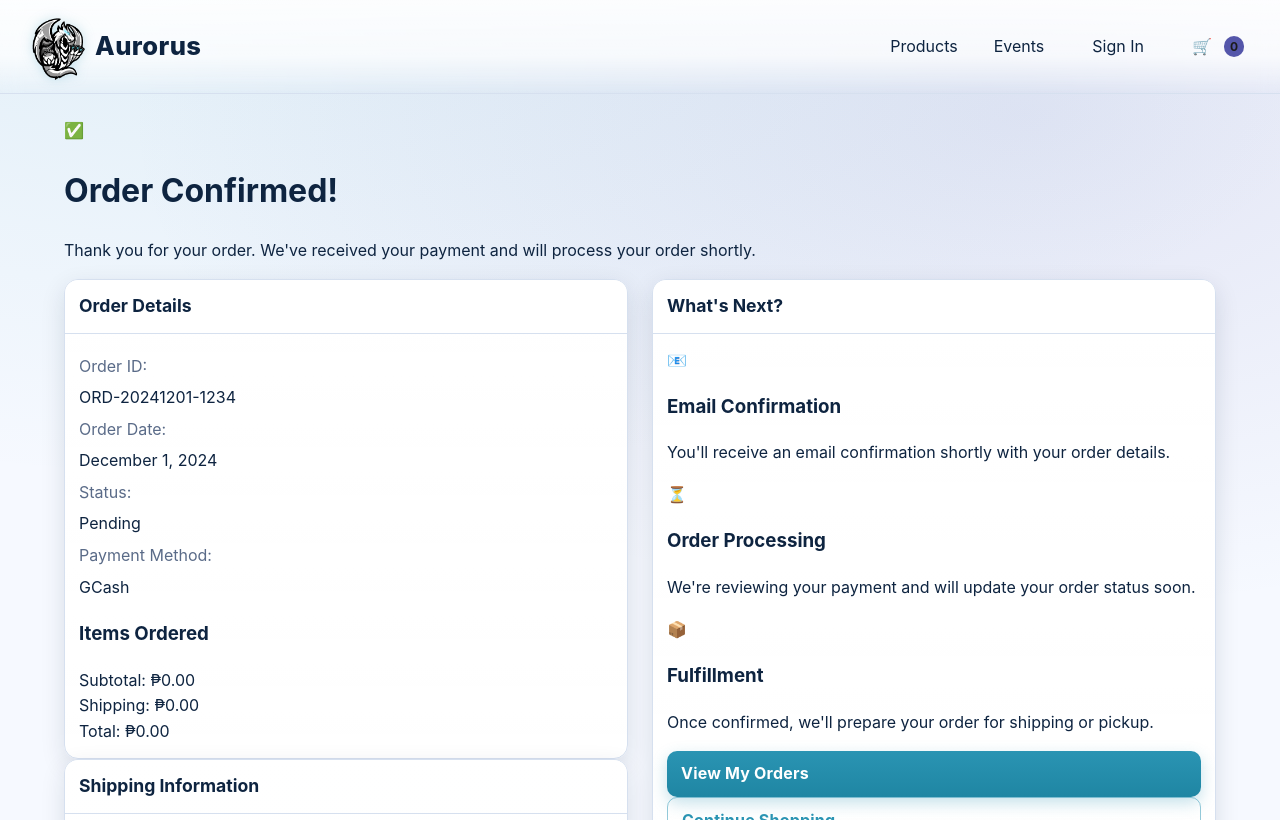
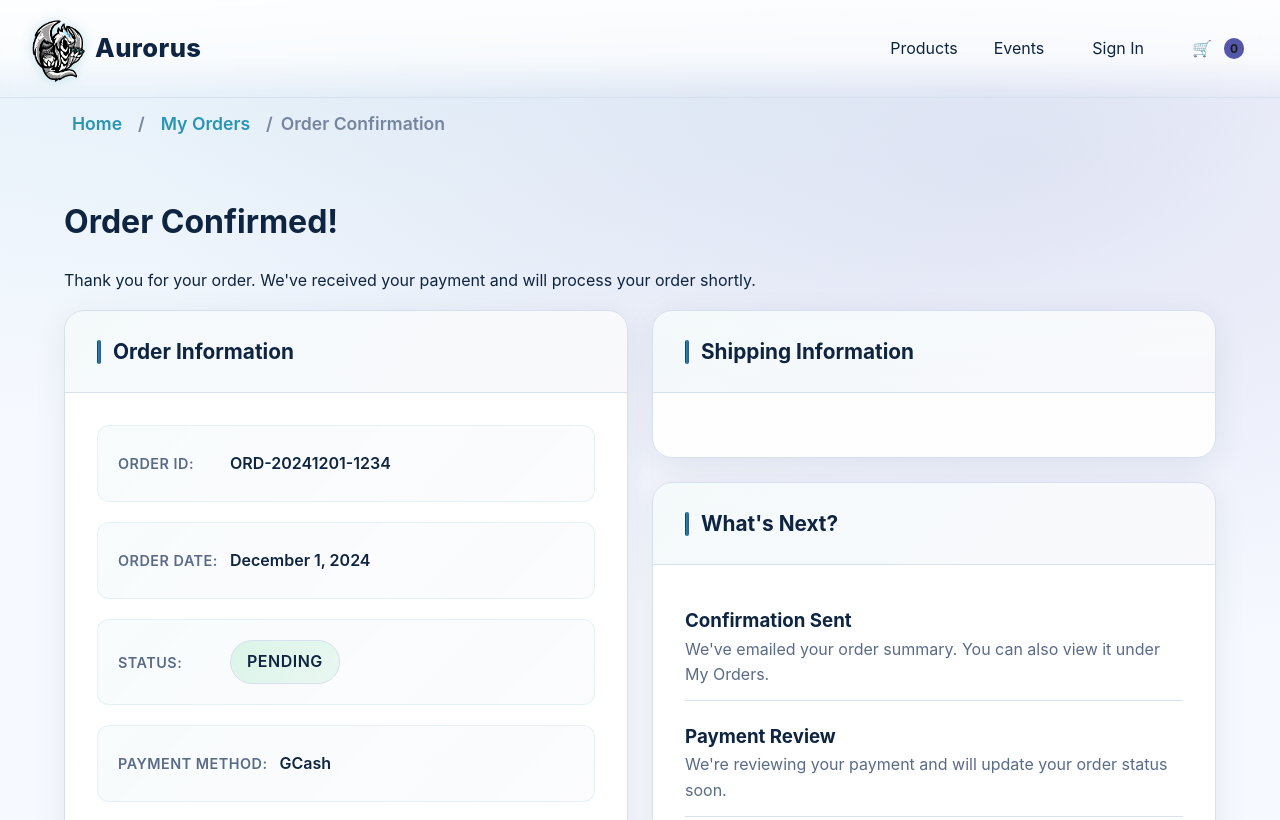
Before and after one commit to Zungaree/Aurorus_Collections_REBIRTH, a plain HTML site: page order-confirmation.html in a window 1280 px wide. Shown: the top 820 px of the page. Drawn offline with Linux system fonts and the light colour scheme; no server answers.

Commit message:
Improved UI on Confirm payment

```diff
--- a/js/order-confirmation.js
+++ b/js/order-confirmation.js
@@ -92,9 +92,9 @@ const renderOrderDetails = () => {
     day: 'numeric'
   });
 
-  // Status with appropriate styling
+  // Status with appropriate styling (match order-details page)
   orderStatusEl.textContent = getStatusDisplayName(orderData.status);
-  orderStatusEl.className = `value status status-${orderData.status}`;
+  orderStatusEl.className = `value status-chip status-${orderData.status}`;
 
   // Payment method
   const paymentMethod = orderData.payment?.method || 'Unknown';
--- a/order-confirmation.html
+++ b/order-confirmation.html
@@ -5,6 +5,24 @@
     <meta name="viewport" content="width=device-width, initial-scale=1.0" />
     <title>Order Confirmation - Aurorus</title>
     <link rel="stylesheet" href="css/global.css" />
+    <link rel="stylesheet" href="css/main.css" />
+    <link rel="stylesheet" href="css/order-details.css" />
+     <style>
+       /* Organize and tighten spacing for What's Next section */
+       .next-steps{display:grid;gap:12px}
+       .next-steps .step{padding:12px 0;border-bottom:1px solid var(--aurorus-border)}
+       .next-steps .step:last-child{border-bottom:0}
+       .next-steps .step-content h3{margin:0 0 4px;line-height:1.25}
+       .next-steps .step-content p{margin:0;color:var(--aurorus-text-muted)}
+
+       /* Pull containers slightly higher on this page */
+       header + .container{padding-top:8px}
+       header + .container .breadcrumb{margin-top:0;margin-bottom:6px}
+       main.container.order-details-page{padding-top:2px}
+       /* Centered Need Help card */
+       .center-card{max-width:560px;margin:12px auto}
+       .center-card .help-info .contact-info{display:block;margin-top:6px}
+     </style>
   </head>
   <body>
     <header class="site-header">
@@ -22,19 +40,28 @@
       </nav>
     </header>
 
-    <main class="container">
+    <div class="container">
+      <nav class="breadcrumb" aria-label="Breadcrumb">
+        <a href="index.html">Home</a>
+        <span>/</span>
+        <a href="orders.html">My Orders</a>
+        <span>/</span>
+        <span class="current" aria-current="page">Order Confirmation</span>
+      </nav>
+    </div>
+
+    <main class="container order-details-page">
       <div class="order-confirmation">
         <div class="confirmation-header">
-          <div class="success-icon">✅</div>
           <h1>Order Confirmed!</h1>
           <p class="confirmation-message">Thank you for your order. We've received your payment and will process your order shortly.</p>
         </div>
 
         <div class="row">
-          <section class="grow">
+          <section class="grow" aria-label="Order Information">
             <div class="card">
               <div class="card-header">
-                <h2>Order Details</h2>
+                <h2>Order Information</h2>
               </div>
               <div class="card-body">
                 <div class="order-info">
@@ -48,7 +75,7 @@
                   </div>
                   <div class="info-row">
                     <span class="label">Status:</span>
-                    <span class="value status" id="order-status">Pending</span>
+                    <span class="value status-chip" id="order-status">Pending</span>
                   </div>
                   <div class="info-row">
                     <span class="label">Payment Method:</span>
@@ -78,6 +105,10 @@
               </div>
             </div>
 
+
+          </section>
+
+          <aside class="grow sidebar" aria-label="Order Details Sidebar">
             <div class="card">
               <div class="card-header">
                 <h2>Shipping Information</h2>
@@ -86,9 +117,7 @@
                 <div id="shipping-info"></div>
               </div>
             </div>
-          </section>
 
-          <aside class="grow">
             <div class="card">
               <div class="card-header">
                 <h2>What's Next?</h2>
@@ -96,25 +125,22 @@
               <div class="card-body">
                 <div class="next-steps">
                   <div class="step">
-                    <div class="step-icon">📧</div>
                     <div class="step-content">
-                      <h3>Email Confirmation</h3>
-                      <p>You'll receive an email confirmation shortly with your order details.</p>
+                      <h3>Confirmation Sent</h3>
+                      <p>We've emailed your order summary. You can also view it under My Orders.</p>
                     </div>
                   </div>
 
                   <div class="step">
-                    <div class="step-icon">⏳</div>
                     <div class="step-content">
-                      <h3>Order Processing</h3>
+                      <h3>Payment Review</h3>
                       <p id="processing-message">We're reviewing your payment and will update your order status soon.</p>
                     </div>
                   </div>
 
                   <div class="step">
-                    <div class="step-icon">📦</div>
                     <div class="step-content">
-                      <h3>Fulfillment</h3>
+                      <h3>Fulfillment Prep</h3>
                       <p id="fulfillment-message">Once confirmed, we'll prepare your order for shipping or pickup.</p>
                     </div>
                   </div>
@@ -131,7 +157,14 @@
               </div>
             </div>
 
-            <div class="card">
+          </aside>
+        </div>
+      </div>
+    </main>
+
+    <!-- Centered Need Help card below the main content -->
+    <div class="container order-details-page">
+      <div class="card center-card">
         <div class="card-header">
           <h2>Need Help?</h2>
         </div>
@@ -146,10 +179,7 @@
           </div>
         </div>
       </div>
-          </aside>
     </div>
-      </div>
-    </main>
 
     <div id="toast-container" class="toast-container"></div>
 
```
Lines whose indentation alone changed are shown as unchanged.
